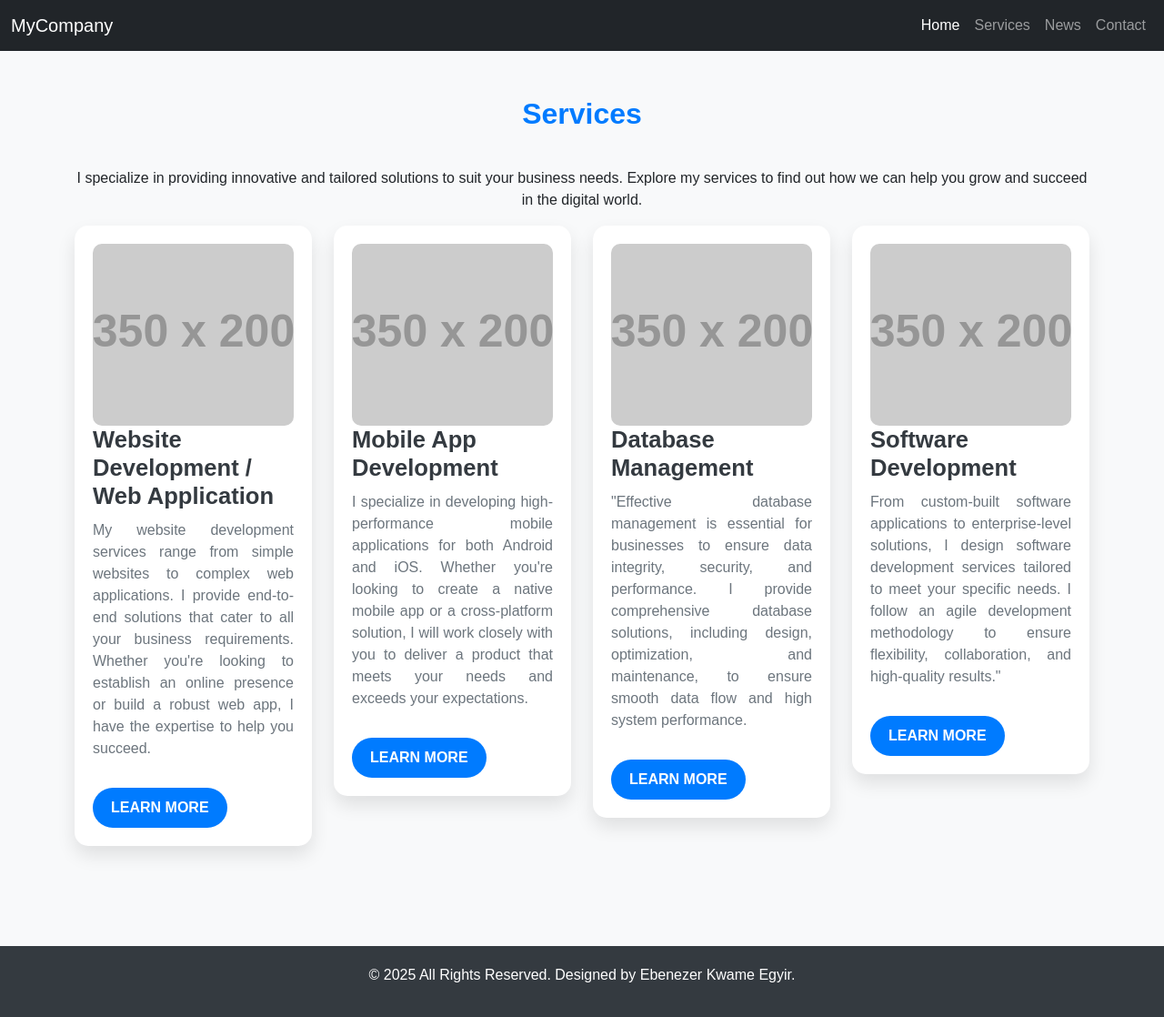
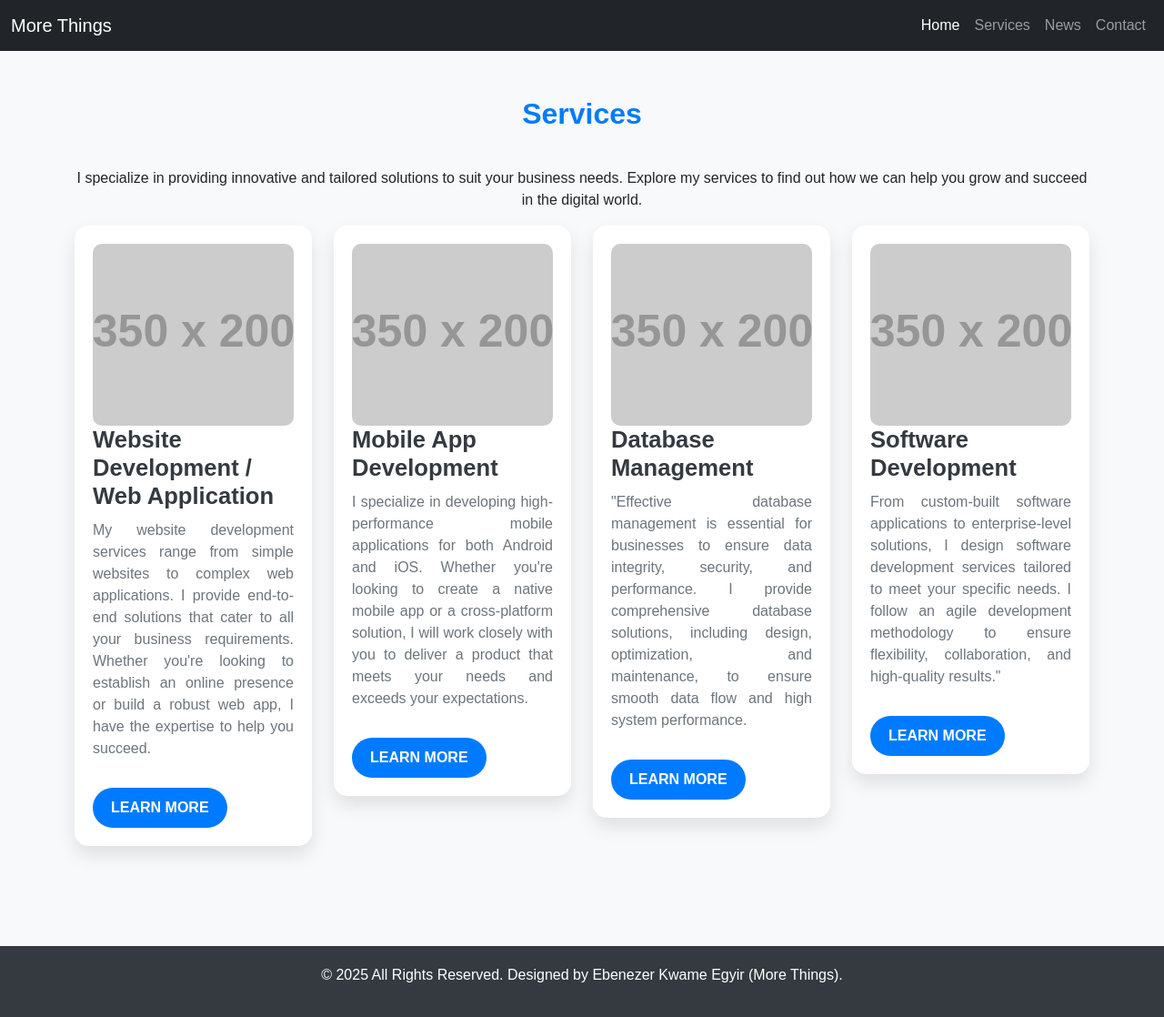
Before and after one commit to Ebenezer5/New-Site, a plain HTML site: page service.html in a window 1280 px wide. Shown: the whole page at 91% size. Drawn offline with nearby package versions, Linux system fonts and the light colour scheme; placeholder pictures from the web are drawn by us.

Commit message:
Update service.html

```diff
--- a/service.html
+++ b/service.html
@@ -87,7 +87,7 @@
     <!-- Navbar Section -->
     <nav class="navbar navbar-expand-lg navbar-dark bg-dark">
         <div class="container-fluid">
-            <a class="navbar-brand" href="#">MyCompany</a>
+            <a class="navbar-brand" href="#">More Things</a>
             <button class="navbar-toggler" type="button" data-bs-toggle="collapse" data-bs-target="#navbarNav" aria-controls="navbarNav" aria-expanded="false" aria-label="Toggle navigation">
                 <span class="navbar-toggler-icon"></span>
             </button>
@@ -170,7 +170,7 @@
 
     <!-- Footer Section -->
     <footer>
-        <p>&copy; 2025 All Rights Reserved. Designed by Ebenezer Kwame Egyir.</p>
+        <p>&copy; 2025 All Rights Reserved. Designed by Ebenezer Kwame Egyir (More Things).</p>
     </footer>
 
     <!-- Bootstrap JS -->
```
